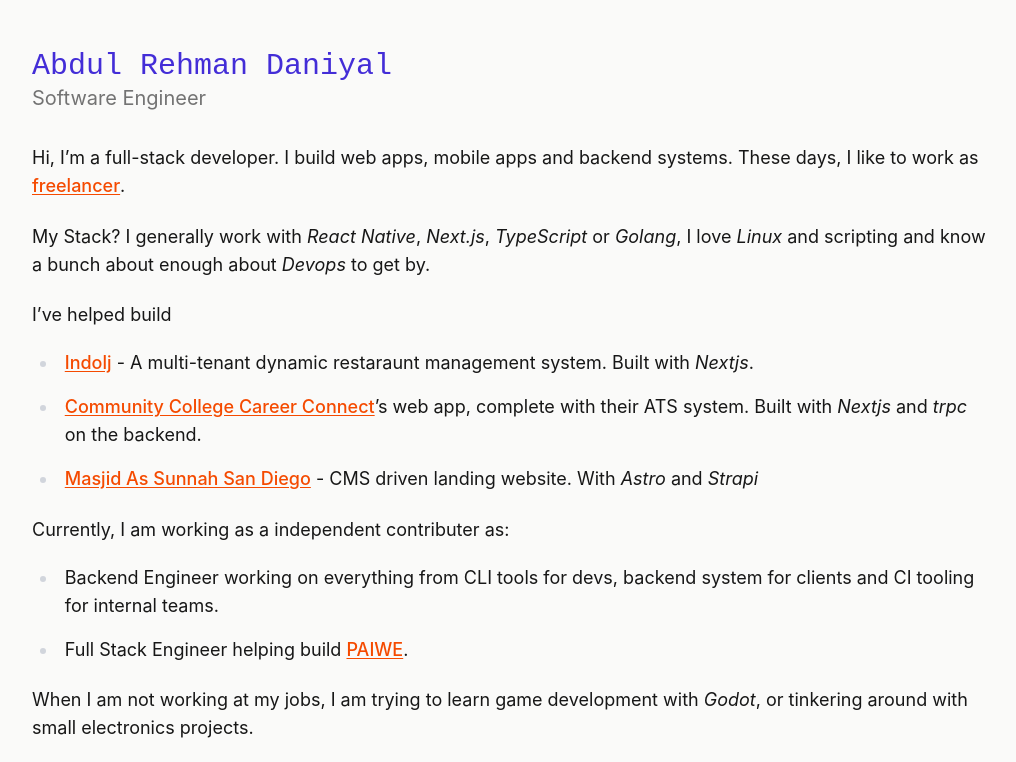
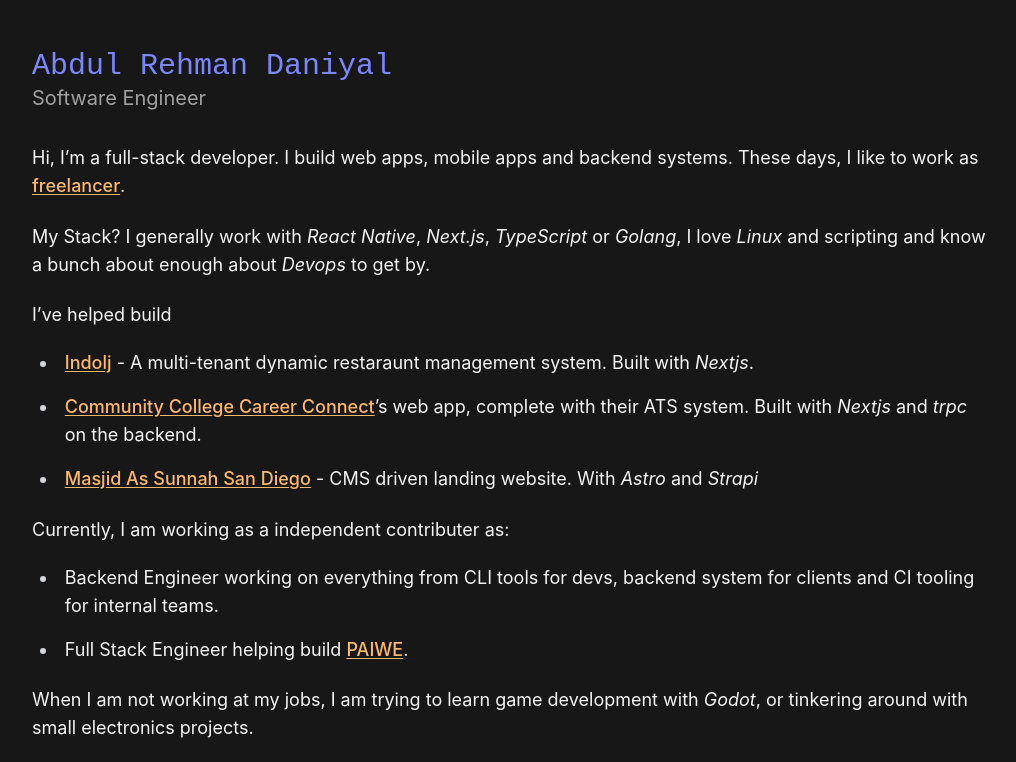
Before and after one commit to abdul-rehman-d/abdul-rehman-d.github.io, an Astro site: page / in a window 1280 px wide. Shown: the top 762 px of the page, without its empty margins (128-1144 px from the left). Built offline with nearby package versions, Linux system fonts and the light colour scheme; Astro itself is replaced by a stand-in of ours.

Commit message:
feat: only dark mode

```diff
--- a/src/layouts/HomeLayout.astro
+++ b/src/layouts/HomeLayout.astro
@@ -5,12 +5,12 @@
 <RootLayout>
   <header>
     <h1 class="text-2xl sm:text-3xl font-bitcount">
-      <a href="/" class="text-indigo-700 dark:text-indigo-400">
+      <a href="/" class="text-indigo-400">
         Abdul Rehman Daniyal
       </a>
     </h1>
     <p
-      class="text-base sm:text-lg lg:text-xl text-neutral-500 dark:text-neutral-400"
+      class="text-base sm:text-lg lg:text-xl text-neutral-400"
     >
       Software Engineer
     </p>
@@ -18,15 +18,15 @@
 
   <section
     class:list={[
-      "prose max-w-none prose-p:text-sm prose-p:sm:text-base prose-p:lg:text-lg prose-p:mb-4 prose-p:last:mb-0 prose-p:text-neutral-900 prose-p:dark:text-neutral-100",
-      "prose-li:text-sm prose-li:sm:text-base prose-li:lg:text-lg prose-li:mb-4 prose-li:last:mb-0 prose-li:text-neutral-900 prose-li:dark:text-neutral-100",
-      "prose-a:text-orange-600 prose-a:hover:text-orange-700 prose-a:dark:text-orange-300 prose-a:dark:hover:text-orange-400 prose-a:underline prose-a:underline-offset-2",
+      "prose max-w-none prose-p:text-sm prose-p:sm:text-base prose-p:lg:text-lg prose-p:mb-4 prose-p:last:mb-0 prose-p:text-neutral-100",
+      "prose-li:text-sm prose-li:sm:text-base prose-li:lg:text-lg prose-li:mb-4 prose-li:last:mb-0 prose-li:text-neutral-100",
+      "prose-a:text-orange-300 prose-a:hover:text-orange-400 prose-a:underline prose-a:underline-offset-2",
     ]}
   >
     <slot />
   </section>
 
-  <footer class="border-t py-4 text-neutral-500 dark:text-neutral-400">
+  <footer class="border-t py-4 text-neutral-400">
     <p class="text-xs sm:text-sm">
       © {new Date().getFullYear()} Abdul Rehman Daniyal. All rights reserved.
     </p>
--- a/src/layouts/RootLayout.astro
+++ b/src/layouts/RootLayout.astro
@@ -42,7 +42,7 @@
 	<body
 		class:list={[
 			"min-h-screen flex flex-col",
-			"bg-stone-50 text-neutral-900 dark:bg-neutral-900 dark:text-neutral-100",
+			"bg-neutral-900 text-neutral-100",
 		]}
 	>
 		<main
```
